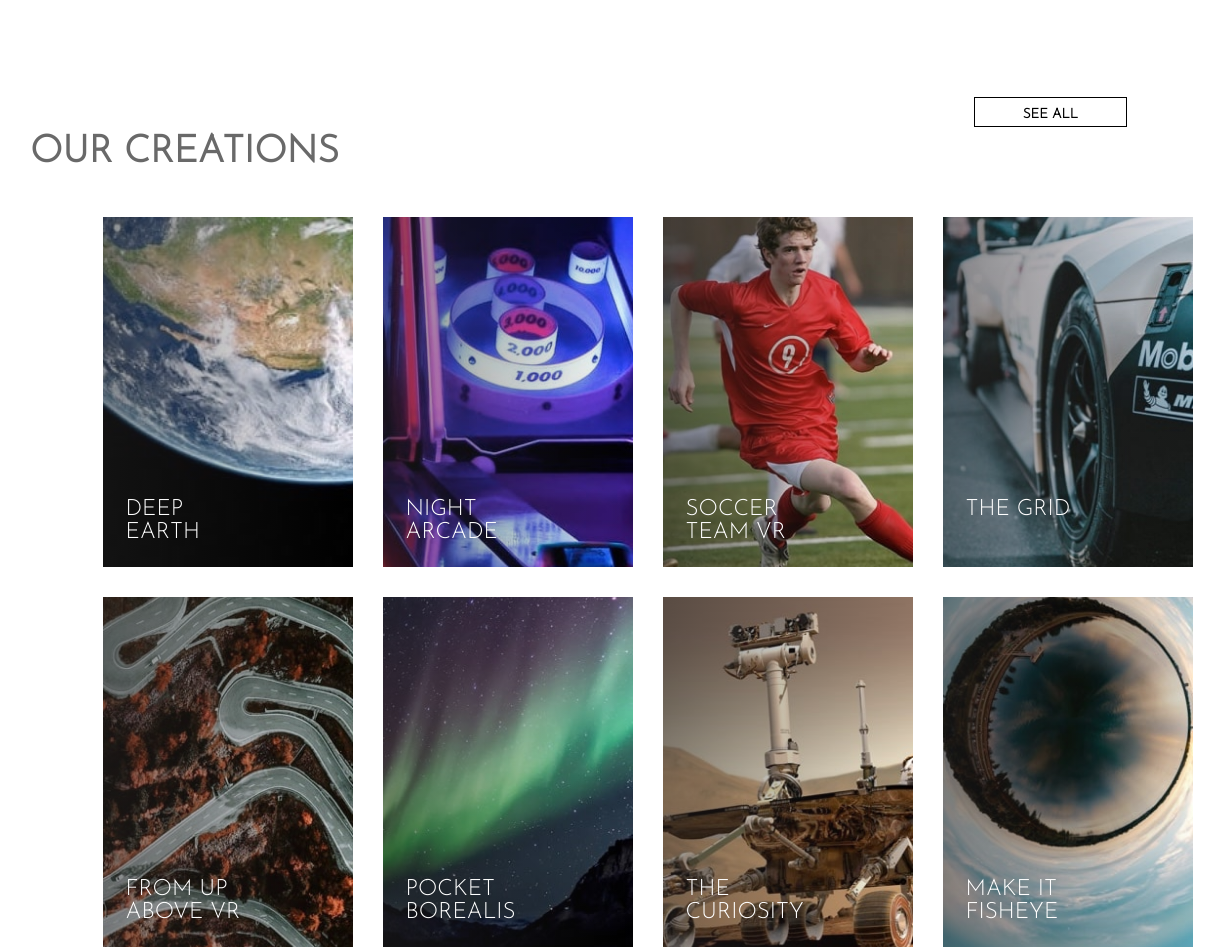
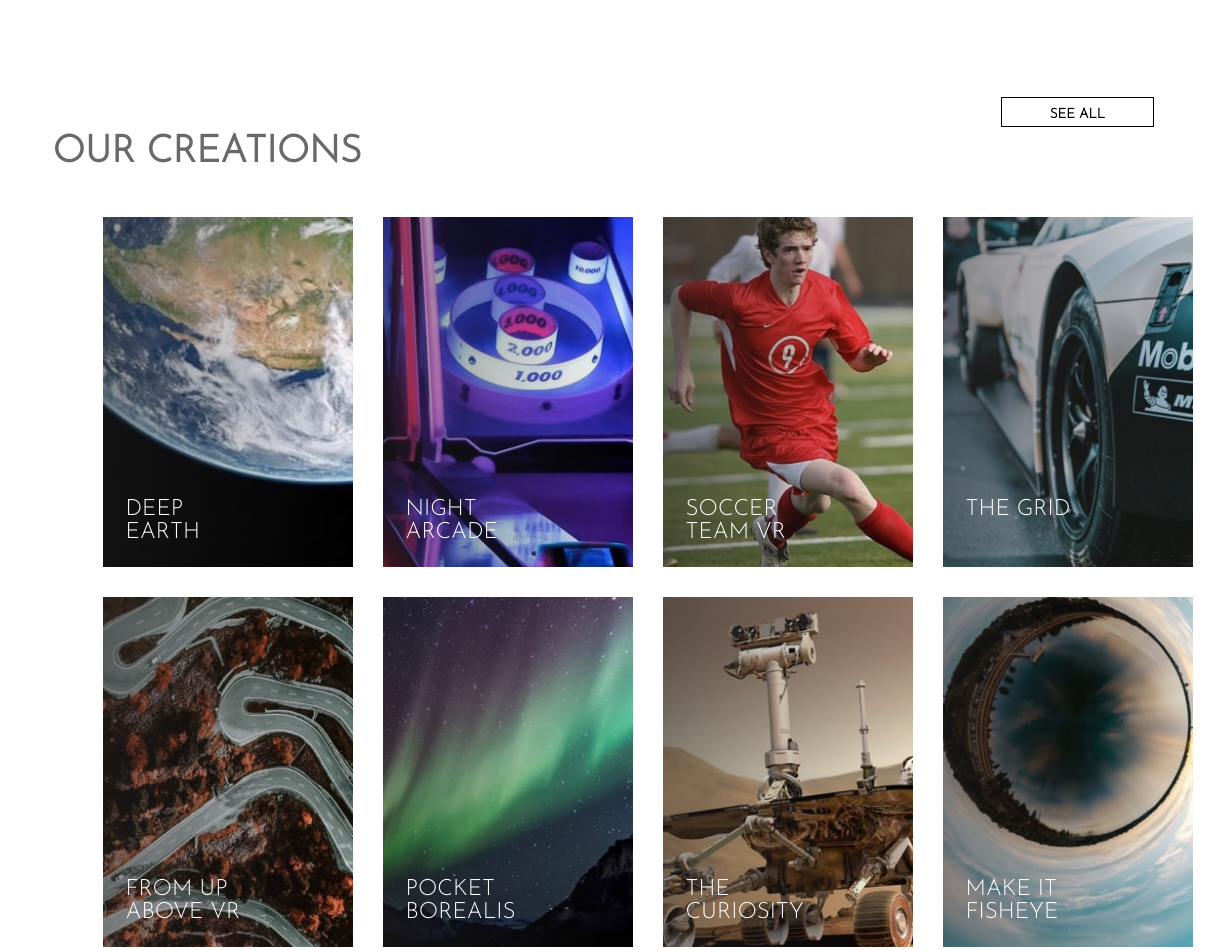
Before and after one commit to michellewongi/loopstudio, a plain HTML site: page index.html in a window 1536 px wide. Shown: the part 1400-2350 px from the top of the page, without its empty margins (120-1344 px from the left). Drawn offline with Linux system fonts and the light colour scheme.

Commit message:
Update styles.css

```diff
--- a/styles.css
+++ b/styles.css
@@ -305,11 +305,11 @@ footer {
     height: 30px;
     width: 10%;
     top: 109em;
-    left: 81em;
+    left: 83em;
     text-align: center;
   }
   .gallery {
-    padding: 0 10em;
+    padding: 0 11.5em;
     margin-top: -18em;
   }
 
```
